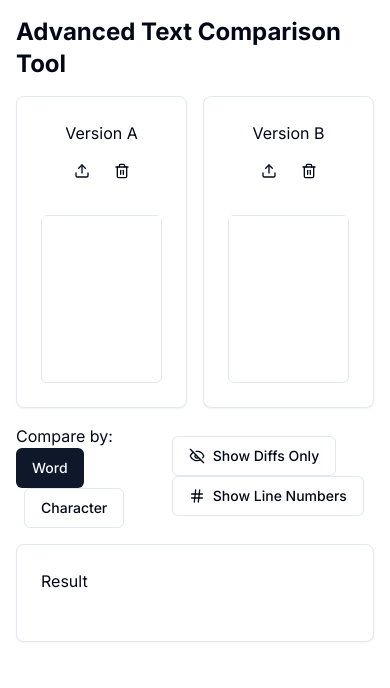
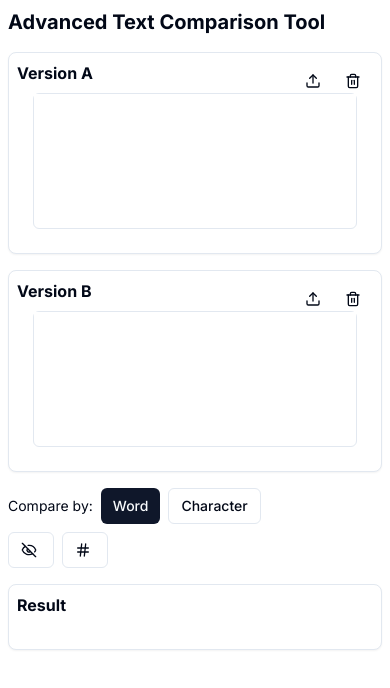
Before and after one commit to mimansajaiswal/diff-viewer, a Next.js app: page / in a window 390 px wide. Shown: the top 688 px of the page. Built offline with nearby package versions, Linux system fonts and the light colour scheme.

Commit message:
Update page.tsx

```diff
--- a/src/app/page.tsx
+++ b/src/app/page.tsx
@@ -1,8 +1,9 @@
 'use client';
 import React, { useState, useRef, useEffect } from 'react';
-import { Card, CardContent, CardHeader } from '@/components/ui/card';
+import { Card, CardContent } from '@/components/ui/card';
 import { Button } from '@/components/ui/button';
 import { Upload, Trash2, Code, Eye, EyeOff, Hash } from 'lucide-react';
+import * as diff from 'diff';
 
 const LineNumberedTextarea = ({ value, onChange, showLineNumbers }) => {
   const textareaRef = useRef(null);
@@ -21,11 +22,11 @@ const LineNumberedTextarea = ({ value, onChange, showLineNumbers }) => {
     <div className="relative border rounded-md">
       {showLineNumbers && (
         <div
-          className="absolute left-0 top-0 bottom-0 w-10 bg-gray-100 text-gray-400 text-right pr-2 pt-2 select-none overflow-hidden"
+          className="absolute left-0 top-0 bottom-0 w-8 sm:w-10 bg-gray-100 text-gray-400 text-right pr-1 sm:pr-2 pt-2 select-none overflow-hidden"
           style={{ pointerEvents: 'none' }}
         >
           {Array.from({ length: lineCount }, (_, i) => (
-            <div key={i} className="leading-6">{i + 1}</div>
+            <div key={i} className="leading-6 text-xs sm:text-sm" style={{ lineHeight: '1.5rem' }}>{i + 1}</div>
           ))}
         </div>
       )}
@@ -33,8 +34,8 @@ const LineNumberedTextarea = ({ value, onChange, showLineNumbers }) => {
         ref={textareaRef}
         value={value}
         onChange={onChange}
-        className={`w-full h-40 resize-none p-2 leading-6 ${showLineNumbers ? 'pl-12' : ''}`}
-        style={{ fontFamily: 'monospace' }}
+        className={`w-full h-32 sm:h-40 resize-none p-1 sm:p-2 leading-6 text-sm sm:text-base ${showLineNumbers ? 'pl-10 sm:pl-12' : ''}`}
+        style={{ fontFamily: 'monospace', lineHeight: '1.5rem' }}
       />
     </div>
   );
@@ -77,36 +78,37 @@ const TextDiffTool = () => {
 
     const linesA = processedA.split('\n');
     const linesB = processedB.split('\n');
-    let diff = [];
+    let diffResult = [];
     let unchangedCount = 0;
 
     for (let i = 0; i < Math.max(linesA.length, linesB.length); i++) {
-      if (linesA[i] !== linesB[i]) {
+      const lineA = linesA[i] || '';
+      const lineB = linesB[i] || '';
+
+      if (lineA !== lineB) {
         if (unchangedCount > 0) {
-          diff.push({ type: 'unchanged', count: unchangedCount });
+          diffResult.push({ type: 'unchanged', count: unchangedCount });
           unchangedCount = 0;
         }
-        if (linesA[i] === undefined) {
-          diff.push({ type: 'addition', content: linesB[i], lineNumber: i + 1 });
-        } else if (linesB[i] === undefined) {
-          diff.push({ type: 'deletion', content: linesA[i], lineNumber: i + 1 });
+        let lineDiff;
+        if (compareMode === 'word') {
+          lineDiff = diff.diffWords(lineA, lineB);
         } else {
-          diff.push({ type: 'modification', contentA: linesA[i], contentB: linesB[i], lineNumber: i + 1 });
+          lineDiff = diff.diffChars(lineA, lineB);
         }
-      } else {
-        if (showOnlyDiffs) {
+        diffResult.push({ type: 'diff', content: lineDiff, lineNumber: i + 1 });
+      } else if (showOnlyDiffs) {
         unchangedCount++;
       } else {
-          diff.push({ type: 'unchanged', content: linesA[i], lineNumber: i + 1 });
-        }
+        diffResult.push({ type: 'unchanged', content: lineA, lineNumber: i + 1 });
       }
     }
 
     if (unchangedCount > 0) {
-      diff.push({ type: 'unchanged', count: unchangedCount });
+      diffResult.push({ type: 'unchanged', count: unchangedCount });
     }
 
-    setResult(diff);
+    setResult(diffResult);
   };
 
   useEffect(() => {
@@ -140,17 +142,16 @@ const TextDiffTool = () => {
   };
 
   return (
-    <div className="p-4 max-w-4xl mx-auto">
-      <h1 className="text-2xl font-bold mb-4">Advanced Text Comparison Tool</h1>
-      <div className="grid grid-cols-2 gap-4 mb-4">
+    <div className="p-2 sm:p-4 max-w-4xl mx-auto">
+      <h1 className="text-xl sm:text-2xl font-bold mb-4">Advanced Text Comparison Tool</h1>
+      <div className="grid grid-cols-1 sm:grid-cols-2 gap-4 mb-4">
         {[
           { version: 'A', text: textA, setText: setTextA, isJson: isJsonA, setIsJson: setIsJsonA, fileInput: fileInputA },
           { version: 'B', text: textB, setText: setTextB, isJson: isJsonB, setIsJson: setIsJsonB, fileInput: fileInputB }
         ].map(({ version, text, setText, isJson, setIsJson, fileInput }) => (
-          <Card key={version}>
-            <CardHeader className="flex justify-between items-center">
-              <span>Version {version}</span>
-              <div>
+          <Card key={version} className="relative">
+            <div className="absolute top-0 left-0 p-2 font-bold">Version {version}</div>
+            <div className="absolute top-0 right-0 p-2">
               <Button
                 variant="ghost"
                 size="icon"
@@ -178,29 +179,29 @@ const TextDiffTool = () => {
                 </Button>
               )}
             </div>
+            <CardContent className="pt-10">
+              <LineNumberedTextarea
+                value={text}
+                onChange={(e) => handleTextChange(e.target.value, setText, setIsJson)}
+                showLineNumbers={showLineNumbers}
+              />
+            </CardContent>
             <input
               type="file"
               ref={fileInput}
               className="hidden"
               onChange={(e) => handleFileUpload(e, setText, setIsJson)}
             />
-            </CardHeader>
-            <CardContent>
-              <LineNumberedTextarea
-                value={text}
-                onChange={(e) => handleTextChange(e.target.value, setText, setIsJson)}
-                showLineNumbers={showLineNumbers}
-              />
-            </CardContent>
           </Card>
         ))}
       </div>
-      <div className="flex justify-between items-center mb-4">
-        <div>
-          <span className="mr-2">Compare by:</span>
+      <div className="flex flex-col sm:flex-row justify-between items-start sm:items-center mb-4 space-y-2 sm:space-y-0">
+        <div className="flex items-center">
+          <span className="mr-2 text-sm sm:text-base">Compare by:</span>
           <Button
             onClick={() => setCompareMode('word')}
             variant={compareMode === 'word' ? 'default' : 'outline'}
+            size="sm"
           >
             Word
           </Button>
@@ -208,77 +209,74 @@ const TextDiffTool = () => {
             onClick={() => setCompareMode('char')}
             variant={compareMode === 'char' ? 'default' : 'outline'}
             className="ml-2"
+            size="sm"
           >
             Character
           </Button>
         </div>
-        <div>
+        <div className="flex items-center space-x-2">
           <Button
             onClick={() => setShowOnlyDiffs(!showOnlyDiffs)}
             variant="outline"
-            className="mr-2"
+            size="sm"
           >
-            {showOnlyDiffs ? <Eye className="w-4 h-4 mr-2" /> : <EyeOff className="w-4 h-4 mr-2" />}
-            {showOnlyDiffs ? 'Show All' : 'Show Diffs Only'}
+            {showOnlyDiffs ? <Eye className="w-4 h-4 mr-1" /> : <EyeOff className="w-4 h-4 mr-1" />}
+            <span className="hidden sm:inline">{showOnlyDiffs ? 'Show All' : 'Show Diffs Only'}</span>
           </Button>
           <Button
             onClick={() => setShowLineNumbers(!showLineNumbers)}
             variant="outline"
+            size="sm"
           >
-            <Hash className="w-4 h-4 mr-2" />
-            {showLineNumbers ? 'Hide Line Numbers' : 'Show Line Numbers'}
+            <Hash className="w-4 h-4 mr-1" />
+            <span className="hidden sm:inline">{showLineNumbers ? 'Hide Line Numbers' : 'Show Line Numbers'}</span>
           </Button>
         </div>
       </div>
-      <Card>
-        <CardHeader>Result</CardHeader>
-        <CardContent>
-          <pre className="whitespace-pre-wrap font-mono">
-            {result.map((line, index) => {
-              switch (line.type) {
-                case 'addition':
-                  return (
-                    <div key={index} className="bg-green-100 flex">
-                      {showLineNumbers && <span className="text-gray-400 w-10 text-right pr-2 select-none">{line.lineNumber}</span>}
-                      <span>+ {line.content}</span>
-                    </div>
-                  );
-                case 'deletion':
-                  return (
-                    <div key={index} className="bg-red-100 flex">
-                      {showLineNumbers && <span className="text-gray-400 w-10 text-right pr-2 select-none">{line.lineNumber}</span>}
-                      <span>- {line.content}</span>
-                    </div>
-                  );
-                case 'modification':
-                  return (
-                    <div key={index}>
-                      <div className="bg-red-100 flex">
-                        {showLineNumbers && <span className="text-gray-400 w-10 text-right pr-2 select-none">{line.lineNumber}</span>}
-                        <span>- {line.contentA}</span>
-                      </div>
-                      <div className="bg-green-100 flex">
-                        {showLineNumbers && <span className="text-gray-400 w-10 text-right pr-2 select-none">{line.lineNumber}</span>}
-                        <span>+ {line.contentB}</span>
-                      </div>
-                    </div>
-                  );
-                case 'unchanged':
-                  if ('count' in line) {
+      <Card className="relative">
+        <div className="absolute top-0 left-0 p-2 font-bold">Result</div>
+        <CardContent className="pt-10">
+          <pre className="whitespace-pre-wrap font-mono text-xs sm:text-sm">
+            {result.length === 0 || (result.length === 1 && result[0].type === 'unchanged' && showOnlyDiffs) ? (
+              <div className="text-gray-500">No differences found</div>
+            ) : (
+              result.map((line, index) => {
+                if (line.type === 'unchanged' && 'count' in line) {
                   return <div key={index} className="text-gray-500">... {line.count} unchanged lines ...</div>;
                 }
                 return (
                   <div key={index} className="flex">
-                      {showLineNumbers && <span className="text-gray-400 w-10 text-right pr-2 select-none">{line.lineNumber}</span>}
+                    {showLineNumbers && line.lineNumber && (
+                      <span className="text-gray-400 w-8 sm:w-10 text-right pr-1 sm:pr-2 select-none">
+                        {line.lineNumber}
+                      </span>
+                    )}
+                    {line.type === 'unchanged' ? (
                       <span>{line.content}</span>
+                    ) : line.type === 'diff' ? (
+                      <span>
+                        {line.content.map((part, i) => (
+                          <span
+                            key={i}
+                            className={
+                              part.added
+                                ? 'bg-green-200'
+                                : part.removed
+                                ? 'bg-red-200'
+                                : ''
+                            }
+                          >
+                            {part.value}
+                          </span>
+                        ))}
+                      </span>
+                    ) : (
+                      <span className="text-red-500">{line.content}</span>
+                    )}
                   </div>
                 );
-                case 'error':
-                  return <div key={index} className="text-red-500">{line.content}</div>;
-                default:
-                  return null;
-              }
-            })}
+              })
+            )}
           </pre>
         </CardContent>
       </Card>
```
Lines whose indentation alone changed are shown as unchanged.
